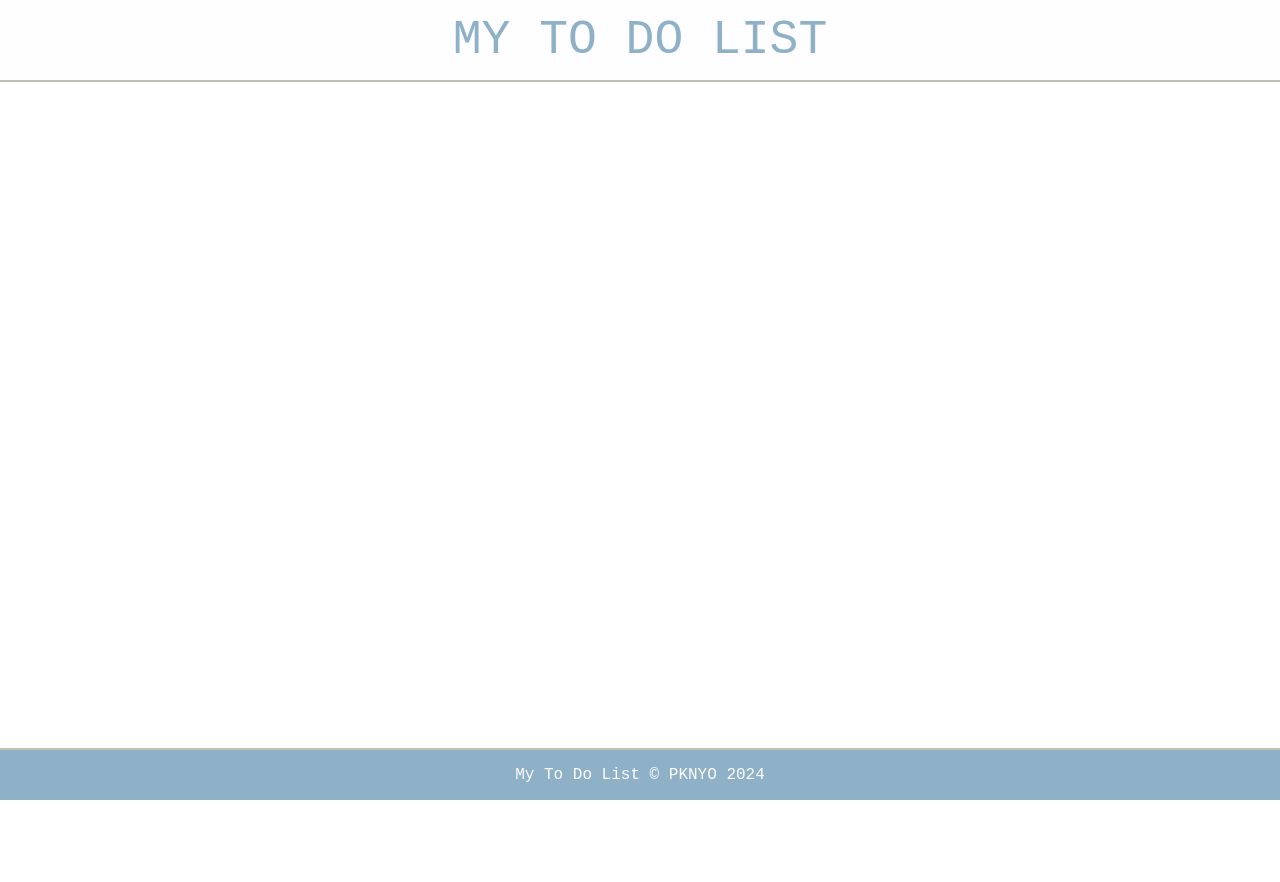
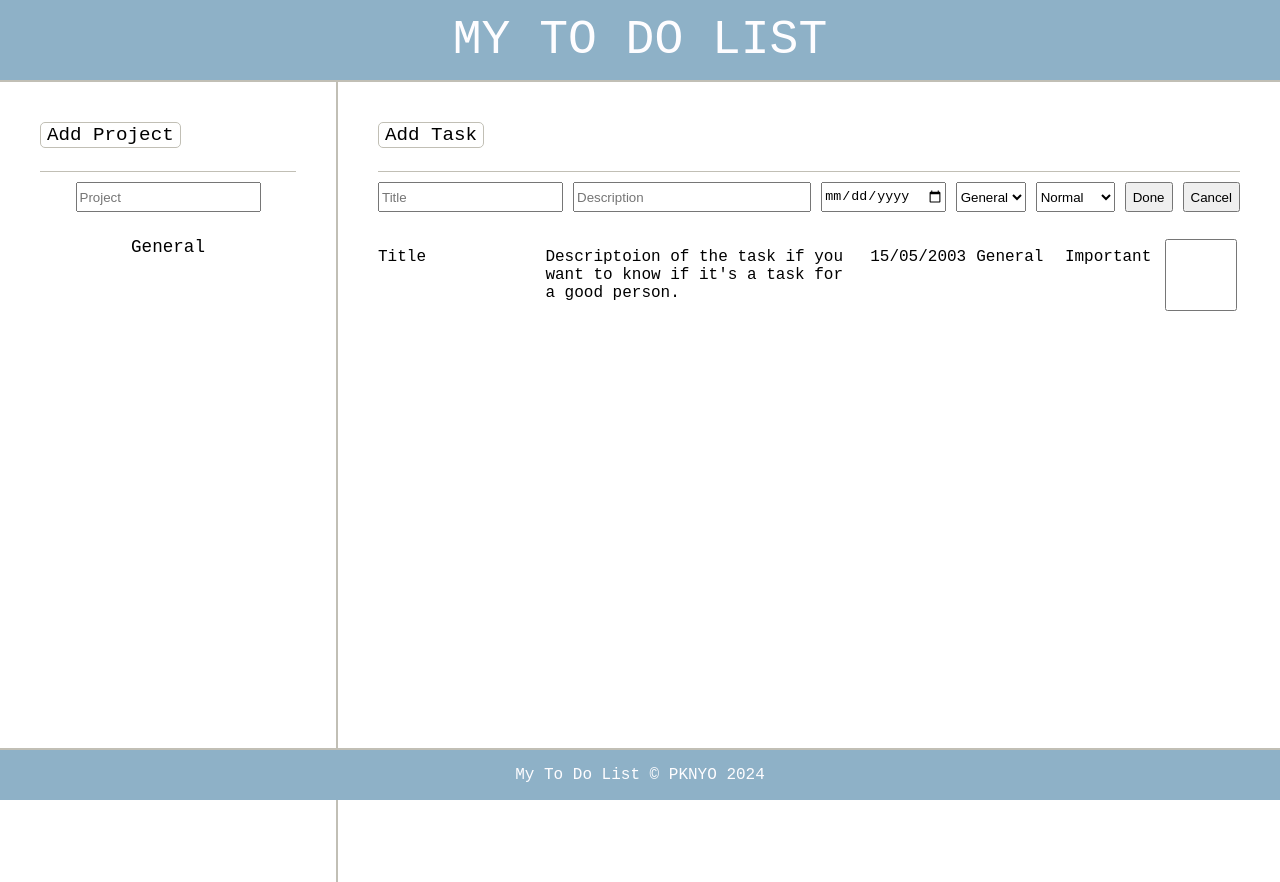
Before and after one commit to PKNYO/to-do-list, a website built with webpack: page src/index.html in a window 1280 px wide. Before the commit the page ends 800 px from the top, so only its background shows below. Built offline with nearby package versions, Linux system fonts and the light colour scheme; a web font is replaced by a local one.

Commit message:
The html example is okay, need to pake details and switch it to js.

```diff
--- a/src/index.html
+++ b/src/index.html
@@ -7,7 +7,45 @@
 </head>
 <body>
     <header>MY TO DO LIST</header>
-    <div class="main-container"></div>
+    <div class="main-container">
+        <div class="projects">
+            <div class="new-project">
+                <button class="add-button" type="button">Add Project</button>
+            </div>
+            <div class="input-project">
+                <input aria-label="project" type="text" name="project" placeholder="Project">
+            </div>
+            <div class="project-item">General</div>
+        </div>
+        <div class="list">
+            <div class="new-task">
+                <button class="add-button" type="button">Add Task</button>
+            </div>
+            <div class="task-form">
+                <input aria-label="title" type="text" name="title" placeholder="Title">
+                <input aria-label="description" type="text" name="description" placeholder="Description">
+                <input aria-label="due-date" type="date">
+                <select title="project" id="project">
+                    <option value="general">General</option>
+                </select>
+                <select title="priority" id="priority">
+                    <option value="normal">Normal</option>
+                    <option value="important">Important</option>
+                    <option value="optional">Optional</option>
+                </select>
+                <button type="button">Done</button>
+                <button type="button">Cancel</button>
+            </div>
+            <div class="task">
+                <p class="title">Title</p>
+                <p class="description">Descriptoion of the task if you want to know if it's a task for a good person.</p>
+                <p class="due-date">15/05/2003</p>
+                <p class="project">General</p>
+                <p class="priority">Important</p>
+                <input aria-label="check" type="checkbox">
+            </div>
+        </div>
+    </div>
     <footer>My To Do List © PKNYO 2024</footer>
 </body>
 </html>
--- a/src/style.css
+++ b/src/style.css
@@ -15,13 +15,113 @@ body {
 
     > header {
         height: 80px;
-        background-color: var(--main-white);
+        background-color: var(--thrid-blue);
         border-bottom: solid 2px var(--secondary-gray);
         display: flex;
         justify-content: center;
         align-items: center;
         font-size: 3rem;
-        color: var(--thrid-blue);
+        color: var(--main-white);
+    }
+
+    > .main-container {
+        display: flex;
+        height: 100%;
+
+        > .projects {
+            width: 20vw;
+            padding: 40px;
+            display: grid;
+            grid-template-rows: repeat(auto-fill, 50px);
+            border-right: 2px solid var(--secondary-gray);
+            overflow: scroll;
+
+            > .new-project {
+                border-bottom: 1px solid var(--secondary-gray);
+
+                > .add-button {
+                    background-color: transparent;
+                    color: black;
+                    font-size: 1.2rem;
+                    border: 1px solid var(--secondary-gray);
+                    font-family: 'Monserrat', 'Courier New', Courier, monospace;
+                    border-radius: 5px;
+                }
+
+                > .add-button:hover {
+                    color: var(--thrid-blue);
+                    cursor: pointer;
+                }
+
+                > .project-item {
+                    font-size: 1.1rem;
+                }
+
+                > .project-item:hover {
+                    color: var(--thrid-blue);
+                    cursor: pointer;
+                }
+            }
+
+            > .input-project {
+                padding: 10px 0 10px 0;
+                display: flex;
+                justify-content: center;
+            }
+
+            > .project-item {
+                font-size: 1.1rem;
+                display: flex;
+                justify-content: center;
+                align-items: center;
+                padding: 10px 0 10px 0;
+            }
+
+            > .project-item:hover {
+                color: var(--thrid-blue);
+                cursor: pointer;
+            }
+        }
+
+        > .list {
+            flex: 1;
+            padding: 40px;
+            display: grid;
+            grid-template-rows: repeat(auto-fill, 50px);
+            overflow: scroll;
+
+            > .new-task {
+                border-bottom: 1px solid var(--secondary-gray);
+
+                > .add-button {
+                    background-color: transparent;
+                    color: black;
+                    font-size: 1.2rem;
+                    border: 1px solid var(--secondary-gray);
+                    font-family: 'Monserrat', 'Courier New', Courier, monospace;
+                    border-radius: 5px;
+                }
+
+                > .add-button:hover {
+                    color: var(--thrid-blue);
+                    cursor: pointer;
+                }
+            }
+
+            > .task-form {
+                display: grid;
+                grid-template-columns: 2fr 4fr 1fr 1fr 1fr 0.5fr 0.5fr;
+                gap: 10px;
+                padding: 10px 0 10px 0;
+            }
+
+            > .task {
+                display: grid;
+                grid-template-columns: 2fr 4fr 1fr 1fr 1fr 1fr;
+                gap: 10px;
+                padding: 10px 0 10px 0px;
+            }
+        }
     }
 
     > footer {
```
Also changed, not shown: dist/bundle.js, dist/index.html.
